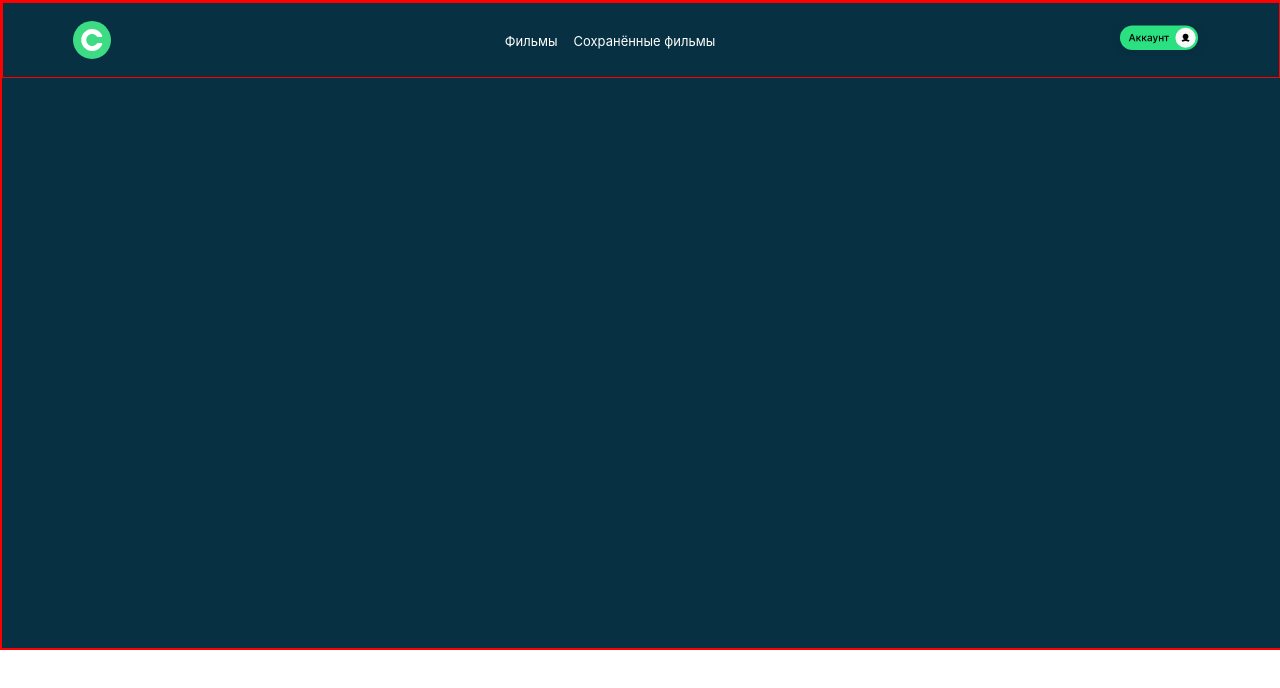
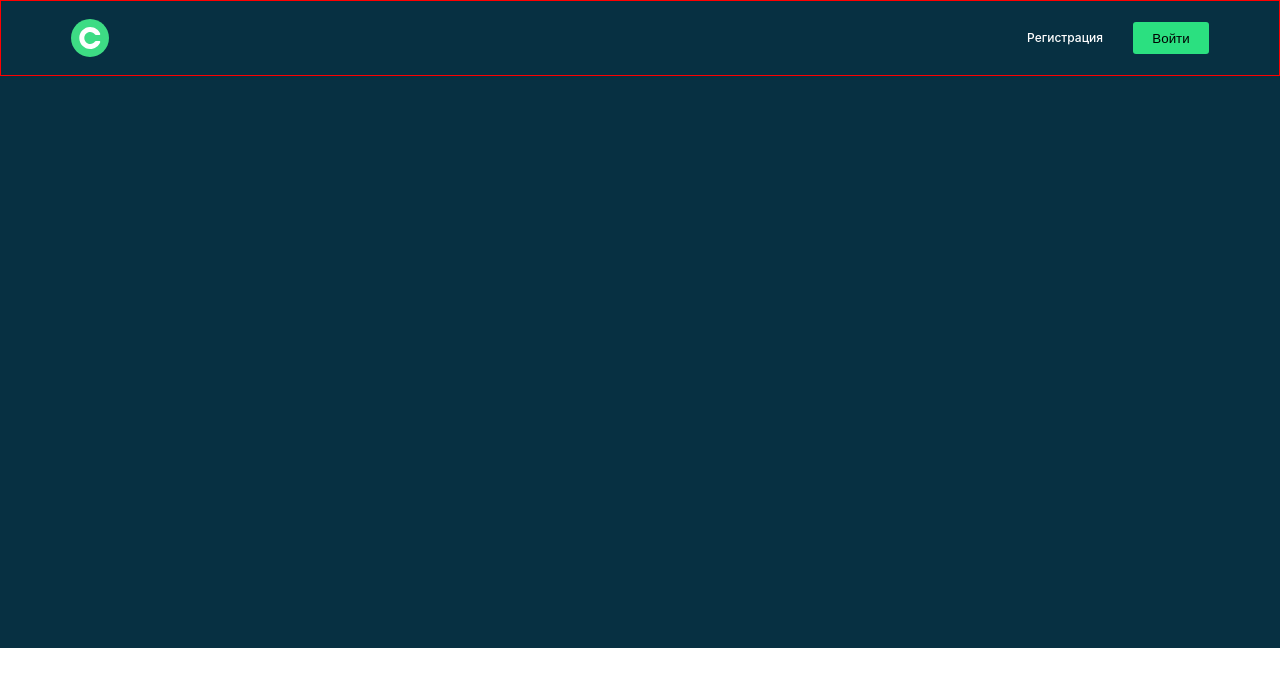
Before and after one commit to AndrewRusanov/movies-explorer-frontend, a React (Create React App) app: page /movies in a window 1280 px wide. Shown: the top 688 px of the page. Built offline with nearby package versions, Linux system fonts and the light colour scheme.

Commit message:
feat: finish Header

```diff
--- a/src/App.js
+++ b/src/App.js
@@ -3,7 +3,7 @@ import styles from "./App.module.css";
 import Header from "./components/Header/Header";
 
 function App() {
-  const [loggedIn, setLoggedIn] = useState(true);
+  const [loggedIn, setLoggedIn] = useState(false);
 
   return (
     <div className={styles.main}>
--- a/src/App.module.css
+++ b/src/App.module.css
@@ -7,11 +7,9 @@ body, html {
 margin: 0 auto;
 padding: 0;
 min-width: 1280px;
-border: 1px solid red;
 }
 
 .page{
-  border: 1px solid red;
   margin: 0 auto;
   padding: 0;
   min-height: 648px;
--- a/src/components/Header/Header.module.css
+++ b/src/components/Header/Header.module.css
@@ -67,6 +67,11 @@
   object-fit: cover;
 }
 
+.account__image:hover{
+  cursor: pointer;
+  opacity: 0.8;
+}
+
 .movies__container {
   margin: 0;
   padding: 0;
```
Also changed, not shown: src/images/header__profile.svg.
